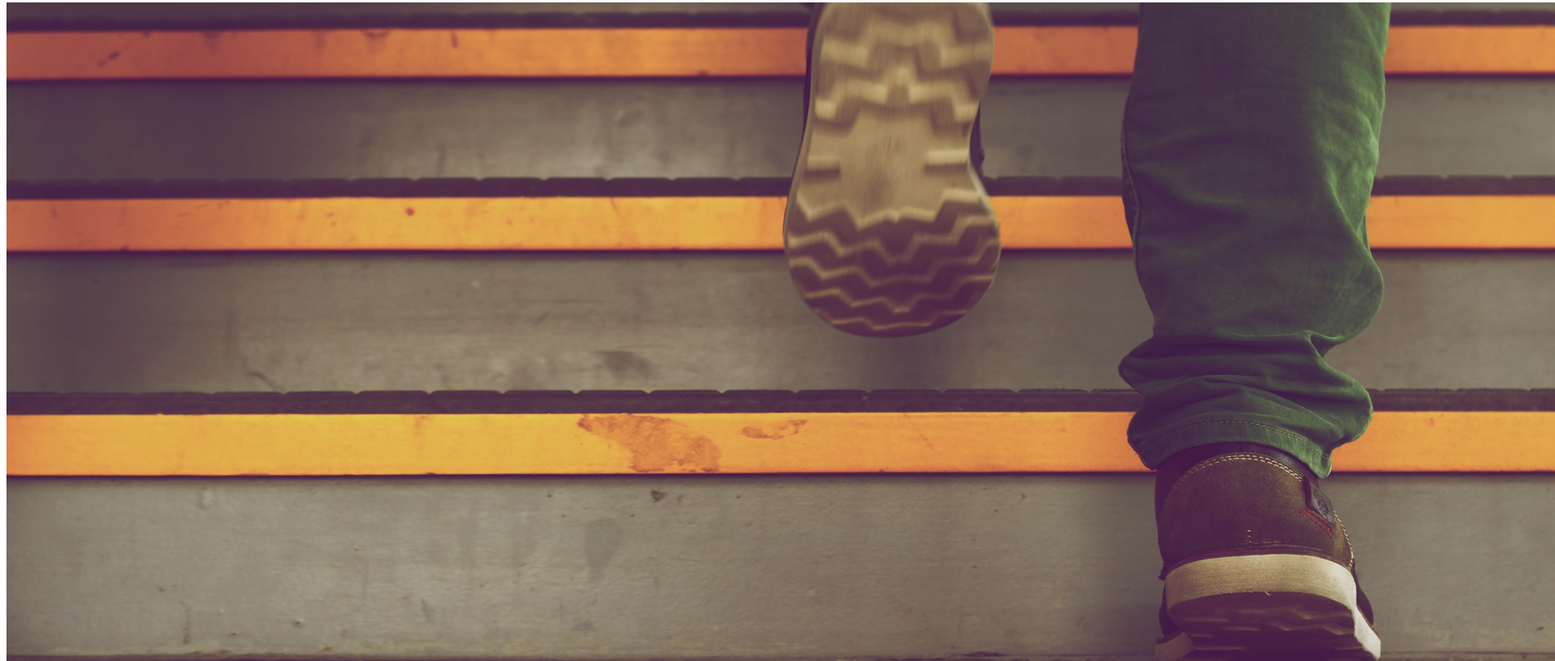
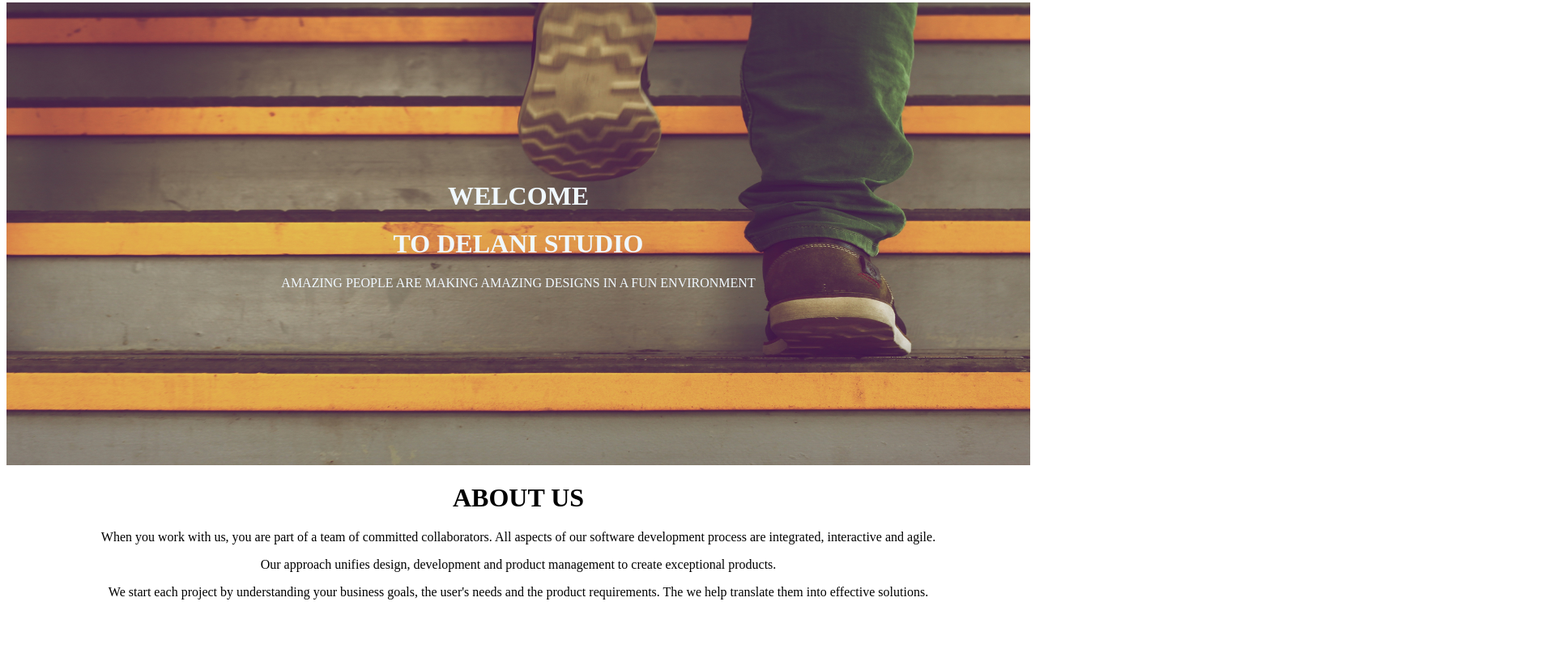
Before and after one commit to timaali/Delani-Studio, a plain HTML site: page img/index.html in a window 1280 px wide. Shown: the part 5-822 px from the top of the page at 81% size, 1920 px wide, since content can reach past the window. After the commit the page ends 800 px from the top, so only its background shows below. Drawn offline with nearby package versions, Linux system fonts and the light colour scheme.

Commit message:
This commit adds text to the first background image

```diff
--- /dev/null
+++ b/css/IPstyles.css
@@ -0,0 +1,9 @@
+.background_images {
+
+    background-image: url(../img/backgrounds/h_img.png);
+    background-repeat: no-repeat;
+    background-attachment: fixed;
+    width: 1260;
+    height: 600;
+
+}
--- a/img/index.html
+++ b/img/index.html
@@ -1,23 +1,62 @@
 <!DOCTYPE html>
 <html>
-  <head>
+
+<head>
     <!-- JavaScript Bundle with Popper -->
     <script src="https://cdn.jsdelivr.net/npm/bootstrap@5.2.1/dist/js/bootstrap.bundle.min.js"
         integrity="sha384-u1OknCvxWvY5kfmNBILK2hRnQC3Pr17a+RTT6rIHI7NnikvbZlHgTPOOmMi466C8"
         crossorigin="anonymous"></script>
-    <link href="css/styles.css" rel="stylesheet" type="text/css">
-    <script src="https://code.jquery.com/jquery-3.6.1.js" integrity="sha256-3zlB5s2uwoUzrXK3BT7AX3FyvojsraNFxCc2vC/7pNI=" crossorigin="anonymous"></script>
+    <link href="../css/IPstyles.css" rel="stylesheet" type="text/css">
+    <script src="https://code.jquery.com/jquery-3.6.1.js"
+        integrity="sha256-3zlB5s2uwoUzrXK3BT7AX3FyvojsraNFxCc2vC/7pNI=" crossorigin="anonymous"></script>
     <title>Week3IP</title>
-  </head>
-  <body>
+</head>
+
+<body>
     <div class="container">
-        <div class="background image">
-        <img src="backgrounds/h_img.png">
-    </div>
 
-    <h1>WELCOME</h1>
-    <h1> TO DELANI STUDIO</h1>
+        <style>
+            #background_image1 {
+                background-image: url(../img/backgrounds/h_img.png);
+                padding: 200px;
+                background-repeat: no-repeat;
+                background-size: 100% 100%;
+            }
+
+            p {
+                text-align: center;
+            }
+
+            h1{
+                text-align: center;
+            }
+
+            #text1 {
+                text-align: center;
+                color: aliceblue;
+            }
+
+        </style>
+
+
+        <div id="background_image1">
+            <h1 id="text1">WELCOME</h1>
+            <h1 id="text1">TO DELANI STUDIO</h1>
+            <p id="text1">AMAZING PEOPLE ARE MAKING AMAZING DESIGNS IN A FUN ENVIRONMENT</p>
+        </div>
+
+        <h1>ABOUT US</h1>
+        <p>When you work with us, you are part of a team of committed collaborators. All aspects of our software development process are integrated, interactive and agile.</p>
+            <p>Our approach unifies design, development and product management to create exceptional products.</p>
+            <p>We start each project by understanding your business goals, the user's needs and the product requirements.
+            The we help translate them into effective solutions.</p>
+
+
+
+
+
 
     </div>
-  </body>
+</body>
+
 </html>
```
Also changed, not shown: img/styles.css (added), 4 other files.
